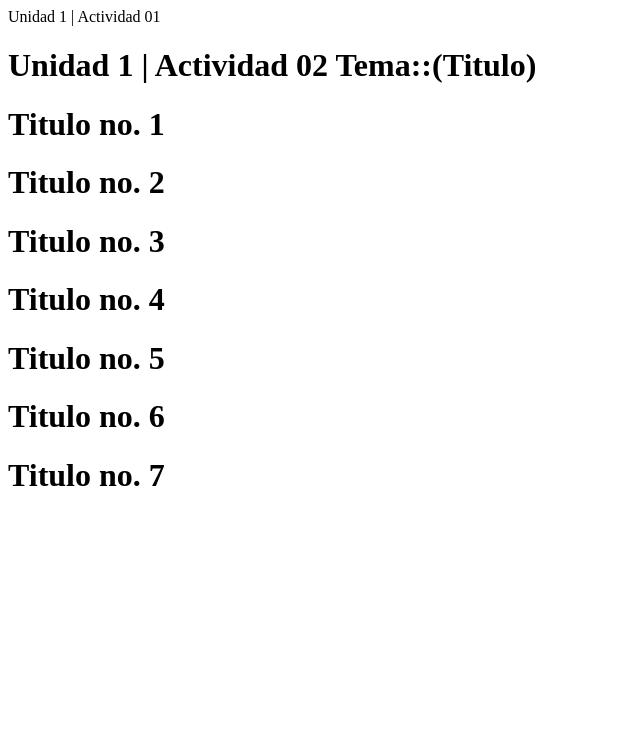
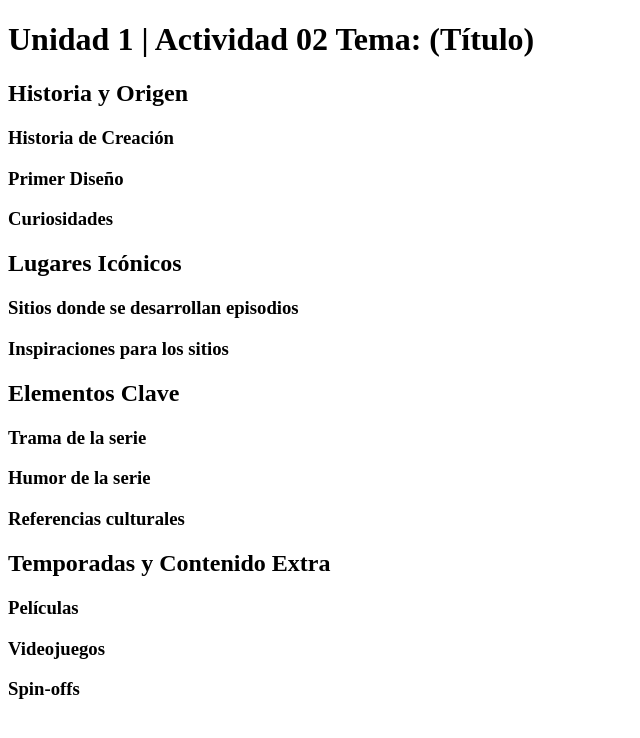
Before and after one commit to Ulises-lol/Ulises-lol.github.io, a plain HTML site: page actividad 2.html in a window 1280 px wide. Shown: the whole page, without its empty margins (0-640 px from the left). Drawn offline with Linux system fonts and the light colour scheme.

Commit message:
Update actividad 2.html

```diff
--- a/actividad 2.html
+++ b/actividad 2.html
@@ -1,23 +1,34 @@
 <!DOCTYPE html>
 <html lang="es">
-<html>
 <head>
-        <!--Llenar los datos para Title y metaData-->
-        <meta charset="utf-8>
-        <title> Unidad 1 | Actividad 01 </title>
+    <!-- Llenar los datos para Title y metaData -->
+    <meta charset="utf-8">
+    <title>Unidad 1 | Actividad 01</title>
     <link rel="icon" type="image/x-icon" href="favicon.ico">
     <meta name="Autor" content="Ulises Ramon Villagran Mendez">
     <meta name="Fecha" content="Martes 11 de febrero 2025">
 </head>
 <body>
-        <!--Cambiar el titulo y colocar el contenido aquí-->
-        <h1>Unidad 1 | Actividad 02 Tema::(Titulo)</h1>
-        <h1>Titulo no. 1</h1>
-        <h1>Titulo no. 2</h2>
-        <h1>Titulo no. 3</h3>
-        <h1>Titulo no. 4</h4>
-        <h1>Titulo no. 5</h5>
-        <h1>Titulo no. 6</h6>
-        <h1>Titulo no. 7</h7>
+    <!-- Cambiar el título y colocar el contenido aquí -->
+    <h1>Unidad 1 | Actividad 02 Tema: (Título)</h1>
+
+    <h2>Historia y Origen</h2>
+    <h3>Historia de Creación</h3>
+    <h3>Primer Diseño</h3>
+    <h3>Curiosidades</h3>
+
+    <h2>Lugares Icónicos</h2>
+    <h3>Sitios donde se desarrollan episodios</h3>
+    <h3>Inspiraciones para los sitios</h3>
+
+    <h2>Elementos Clave</h2>
+    <h3>Trama de la serie</h3>
+    <h3>Humor de la serie</h3>
+    <h3>Referencias culturales</h3>
+
+    <h2>Temporadas y Contenido Extra</h2>
+    <h3>Películas</h3>
+    <h3>Videojuegos</h3>
+    <h3>Spin-offs</h3>
 </body>
 </html>
```
Lines whose indentation alone changed are shown as unchanged.
